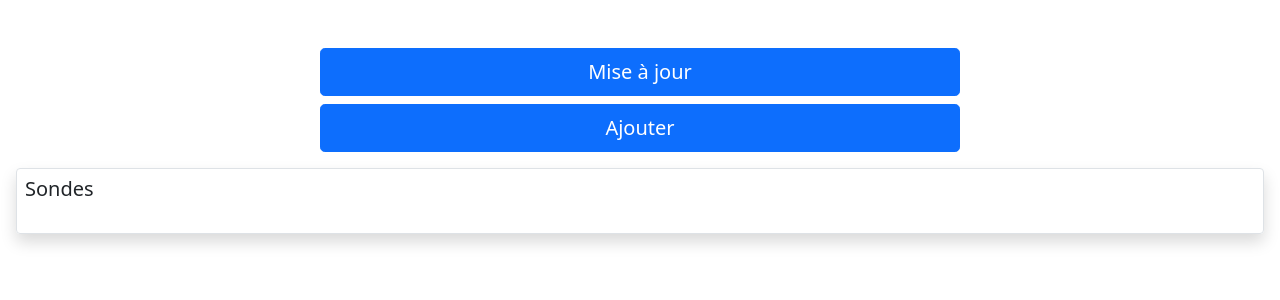
After one commit to roixe/La-petite-Meteo, a Flask app: page /sondes in a window 1280 px wide. The commit adds this page. Shown: the top 300 px of the page. Run offline with Flask 3, Linux system fonts and the light colour scheme; data that the repository does not hold is empty.

Commit message:
update gestion sondes

```diff
--- a/API/app.py
+++ b/API/app.py
@@ -29,38 +29,8 @@ def index():
   days = [now + timedelta(days=i) for i in range(7)]
   return render_template("index.html", date_time=date_time, days=days)
 
-@app.route('/gestion-sondes', methods = ['GET', 'POST'])
-def gestion_sondes():
-    if request.method == "POST":
-        bouton = request.form['bouton']
-        if bouton == 'maj':
-            return redirect(url_for('maj_sonde'))
-        elif bouton == 'nouveau':
-            return redirect(url_for('ajouter_sonde'))
-    else :
-        return render_template("gestion_sondes.html")
-
-@app.route('/nouvelle-sonde')
+@app.route('/nouvelle-sonde', methods = ['GET', 'POST'])
 def ajouter_sonde():
-    return render_template("form_add_sonde.html")
-
-
-@app.route('/maj-sonde', methods = ['GET', 'POST'])
-def maj_sonde():
-    if request.method == "POST":
-        name = request.form.get('nom')
-        zone = request.form.get('zone')
-        id = request.form.get('sonde-select')
-        cur.execute(''' UPDATE sonde SET nom = %s, zone = %s WHERE ID_sonde = %s ''', (name, zone, id))
-        return "Update done !"
-    else :
-        cur.execute(''' SELECT * FROM sonde ''')
-        sondes = cur.fetchall()
-        return render_template("form_maj_sonde.html", sondes=sondes)
-
-
-@app.route('/sonde', methods = ['GET', 'POST'])
-def sonde():
     if request.method == "POST":
         try :
             name = request.form.get('nom')
@@ -69,10 +39,41 @@ def sonde():
             cur.execute(''' INSERT INTO sonde (nom, zone) VALUES(%s,%s)''',(name,zone))
         except KeyError:
             return "Please specify name and zone"
-        return f"Done!!"
-    else:
+        return redirect(url_for('sondes'))
+    else :
+        return render_template("form_add_sonde.html")
+
+
+@app.route('/maj-sonde', methods = ['GET', 'POST'])
+def maj_sonde():
+    if request.method == "POST":
+        try :
+            name = request.form.get('nom')
+            zone = request.form.get('zone')
+            id = request.form.get('sonde-select')
+            if name is None or zone is None  or id == "" : raise KeyError
+            cur.execute(''' UPDATE sonde SET nom = %s, zone = %s WHERE ID_sonde = %s ''', (name, zone, id))
+        except KeyError:
+            return "Please specify name and zone"
+        return redirect(url_for('sondes'))
+    else :
         cur.execute(''' SELECT * FROM sonde ''')
-        return cur.fetchall()
+        sondes = cur.fetchall()
+        return render_template("form_maj_sonde.html", sondes=sondes)
+
+
+@app.route('/sondes', methods = ['GET', 'POST'])
+def sondes():
+    if request.method == "POST":
+        bouton = request.form['bouton']
+        if bouton == 'maj':
+            return redirect(url_for('maj_sonde'))
+        elif bouton == 'nouveau':
+            return redirect(url_for('ajouter_sonde'))
+    else :
+        cur.execute(''' SELECT * FROM sonde ''')
+        sondes = cur.fetchall()
+        return render_template("sondes.html", sondes=sondes)
 
 
 @app.route('/releve', methods = ['GET', 'POST'])
--- a/API/templates/form_add_sonde.html
+++ b/API/templates/form_add_sonde.html
@@ -7,7 +7,7 @@
     <title>La petite météo</title>
 </head>
 
-<form action="/sonde" method = "POST">
+<form action="/nouvelle-sonde" method = "POST">
 <div class="container-md p-5">
     <div class ="border rounded shadow p-2">
         <h1>Créer une nouvelle sonde</h1>
--- /dev/null
+++ b/API/templates/sondes.html
@@ -0,0 +1,36 @@
+<!DOCTYPE html>
+<head>
+    <meta charset="utf-8">
+    <meta name="viewport" content="width=device-width, initial-scale=1">
+    <link href="https://cdn.jsdelivr.net/npm/bootstrap@5.0.2/dist/css/bootstrap.min.css" rel="stylesheet" integrity="sha384-EVSTQN3/azprG1Anm3QDgpJLIm9Nao0Yz1ztcQTwFspd3yD65VohhpuuCOmLASjC" crossorigin="anonymous">
+    <link href="{{ url_for('static', filename='styles/style.css') }}" rel="stylesheet">
+    <title>La petite météo</title>
+</head>
+
+<body>
+    <form action="/sondes" method="POST">
+        <div class="d-grid gap-2 col-6 mx-auto mt-5">
+            <button type="submit" name="bouton" value="maj" class="btn btn-primary btn-lg">Mise à jour</button>
+            <button type="submit" name="bouton" value="nouveau" class="btn btn-primary btn-lg">Ajouter</button>
+        </div>
+    </form>
+    <div class="p-3">
+        <div class="border rounded shadow p-2">
+            <h5>Sondes</h5>
+            <div class="table-responsive">
+                <table class="table">
+                <tbody>
+                    {% for sonde in sondes %}
+                    <tr>
+                        <td class="col-2">{{ sonde[0] }}</td>
+                        <td class="col-2">{{ sonde[1] }}</td>
+                        <td class="col-2">{{ sonde[2] }}</td>
+                    </tr>
+                    {% endfor %}
+                </tbody>
+                </table>
+            </div>
+        </div>
+    </div>
+</body>
+</html>
```
Also changed, not shown: API/templates/gestion_sondes.html (deleted, +0 -17 lines).
